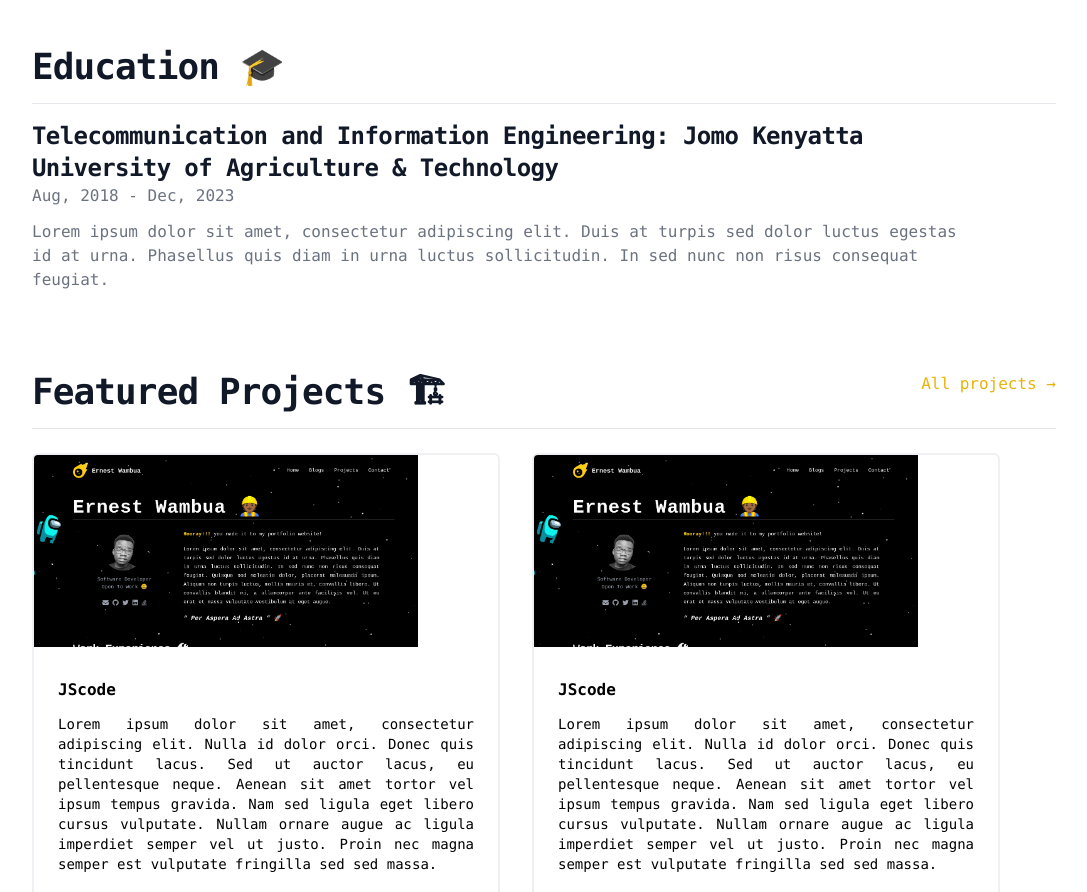
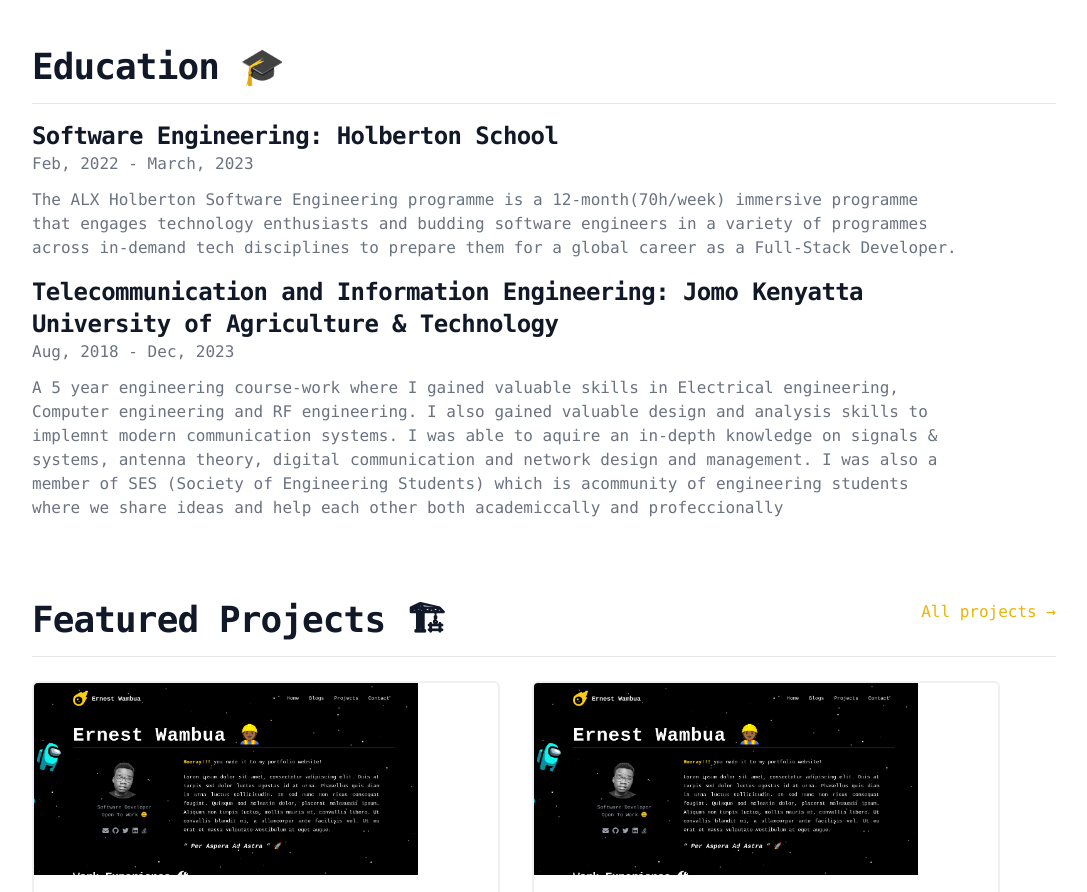
Before and after one commit to tallninja/portfolio, a React (Create React App) app: page / in a window 1280 px wide. Shown: the part 1000-1892 px from the top of the page, without its empty margins (96-1183 px from the left). Built offline with nearby package versions, Linux system fonts and the light colour scheme.

Commit message:
Finished adding content in the education section

```diff
--- a/src/components/education/education.tsx
+++ b/src/components/education/education.tsx
@@ -11,13 +11,22 @@
 				<ul>
 					<li className='my-4'>
 						<School
+							course='Software Engineering'
+							school='Holberton School'
+							from='Feb, 2022'
+							to='March, 2023'
+							description='The ALX Holberton Software Engineering programme is a 12-month(70h/week) immersive programme that engages technology enthusiasts and budding software engineers in a variety of programmes across in-demand tech disciplines to prepare them for a global career as a Full-Stack Developer.'
+						/>
+					</li>
+					<li className='my-4'>
+						<School
 							course='Telecommunication and Information Engineering'
 							school='Jomo Kenyatta University of Agriculture & Technology'
 							from='Aug, 2018'
 							to='Dec, 2023'
-							description='Lorem ipsum dolor sit amet, consectetur adipiscing elit.
-								Duis at turpis sed dolor luctus egestas id at urna. Phasellus quis diam
-								in urna luctus sollicitudin. In sed nunc non risus consequat feugiat.'
+							description='A 5 year engineering course-work where I gained valuable skills in Electrical engineering, Computer engineering and RF engineering.
+							I also gained valuable design and analysis skills to implemnt modern communication systems. I was able to aquire an in-depth knowledge on signals & systems, antenna theory, digital communication and network design and management.
+							I was also a member of SES (Society of Engineering Students) which is acommunity of engineering students where we share ideas and help each other both academiccally and profeccionally'
 						/>
 					</li>
 				</ul>
```
